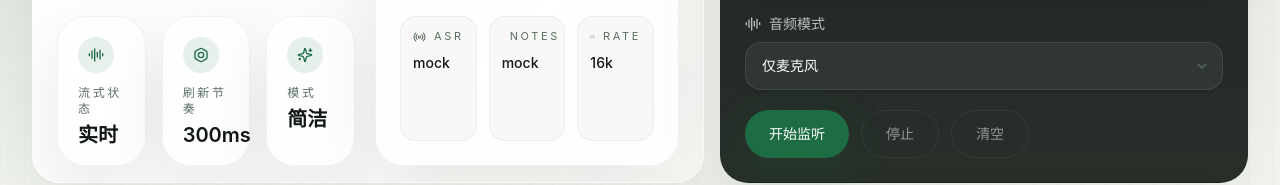
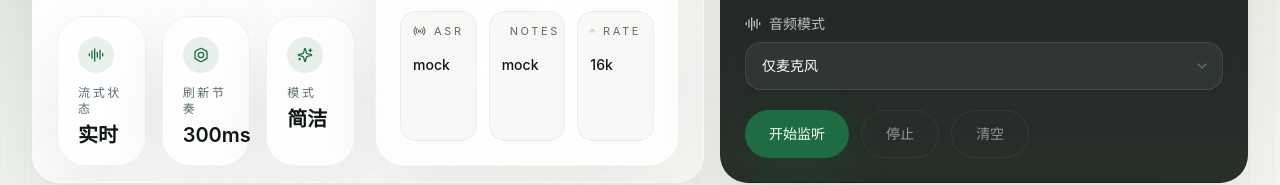
Before and after one commit to s1mple1231/oralinterpret-notes, a React (Vite) app in the folder frontend/: page / in a window 1280 px wide. Shown: the part 259-444 px from the top of the page. Built offline with nearby package versions, Linux system fonts and the light colour scheme; no server answers.

Commit message:
Adjust metric value spacing

```diff
--- a/frontend/src/App.tsx
+++ b/frontend/src/App.tsx
@@ -683,7 +683,7 @@ function Metric({
         <Icon className="h-3.5 w-3.5" />
         <span className="text-[11px] uppercase tracking-[0.24em]">{label}</span>
       </div>
-      <p className="truncate text-sm font-medium text-foreground">{value}</p>
+      <p className="mt-4 truncate text-sm font-medium text-foreground">{value}</p>
     </div>
   )
 }
@@ -755,9 +755,9 @@ function StreamPane({
             items.map((item) => (
               <div key={item.key} className="py-1.5">
                 <pre
-                  className={`whitespace-pre-wrap text-sm leading-7 ${
+                  className={`whitespace-pre-wrap text-sm leading-6 ${
                     noteMode
-                      ? "font-mono text-[13px] leading-6 tracking-tight text-foreground"
+                      ? "font-mono text-[13px] leading-5 tracking-tight text-foreground"
                       : "font-sans text-[14px] text-foreground"
                   }`}
                 >
```
